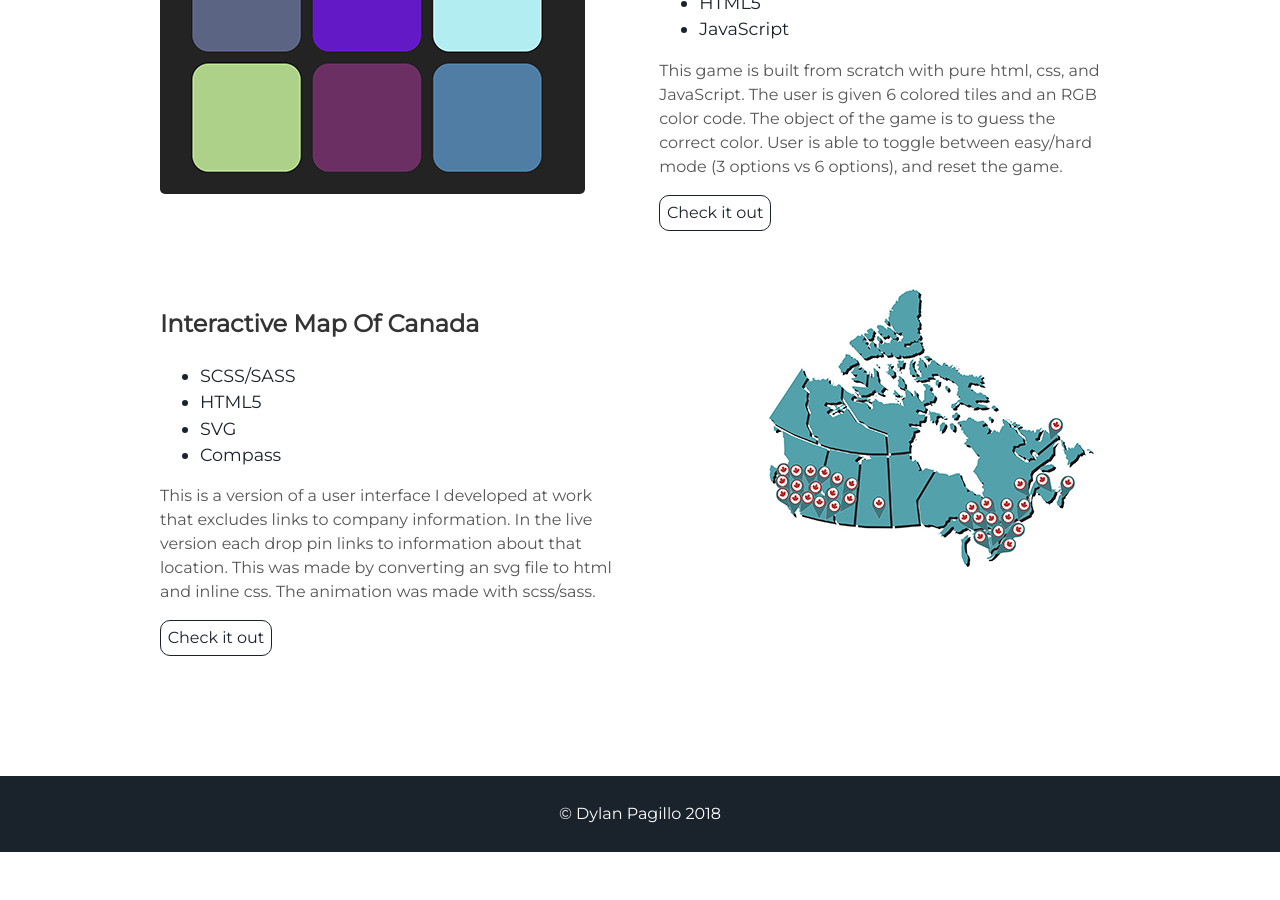
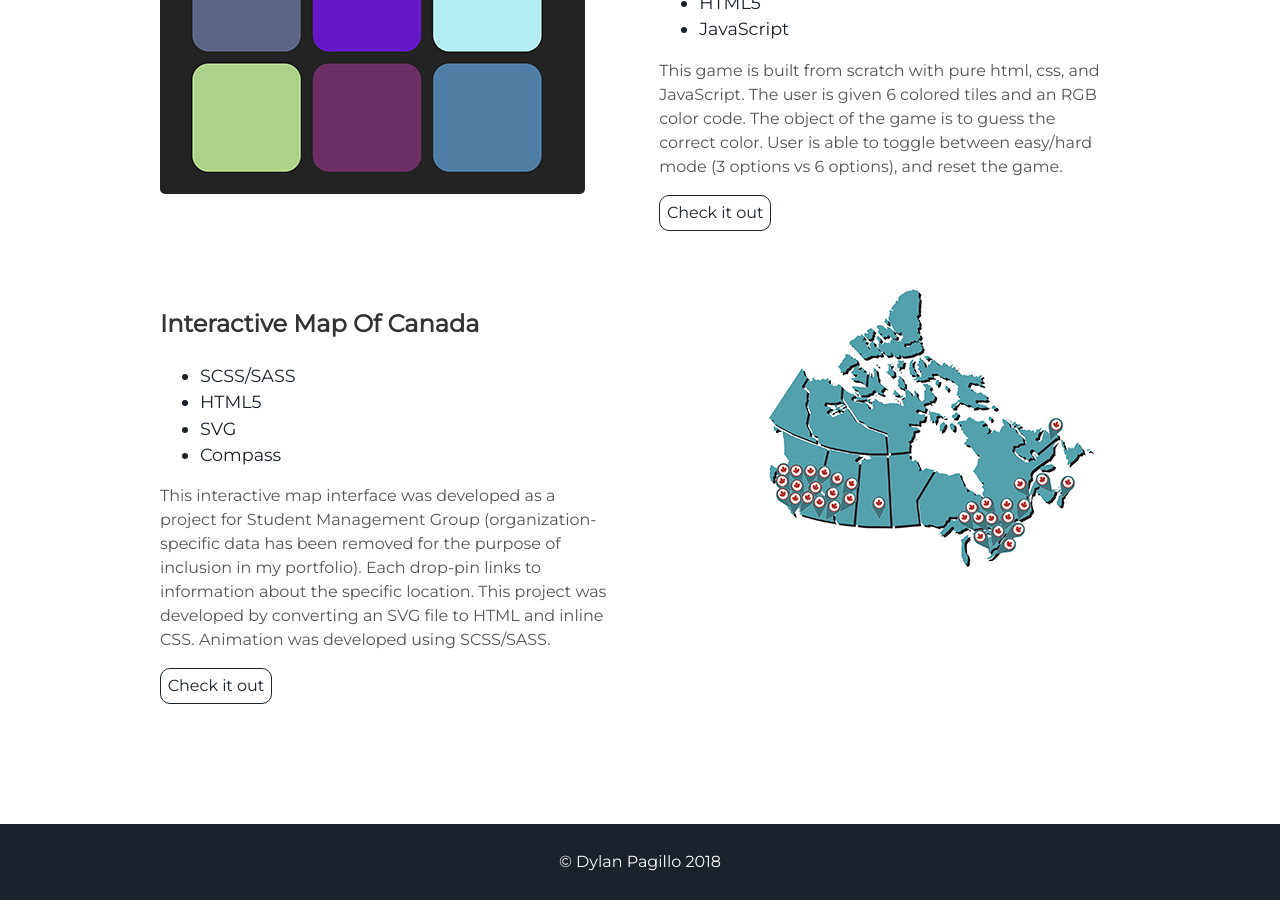
Before and after one commit to DylanNeil/DevPortfolio, a Jekyll site: the page built from index.html, in a window 1280 px wide and 900 px high, scrolled down 2213 px. Built offline with Jekyll 4.4.1, drawn with Linux system fonts in a browser that asks for light colours; before the commit the page ends 3065 px from its top, so only the background shows below that.

Commit message:
Update projects.html

```diff
--- a/_includes/projects.html
+++ b/_includes/projects.html
@@ -49,7 +49,7 @@
       <li> SVG</li>
       <li> Compass</li>
     </ul>
-    <p>This is a version of a user interface I developed at work that excludes links to company information. In the live version each drop pin links to information about that location. This was made by converting an svg file to html and inline css. The animation was made with scss/sass.</p>
+    <p>This interactive map interface was developed as a project for Student Management Group (organization-specific data has been removed for the purpose of inclusion in my portfolio). Each drop-pin links to information about the specific location. This project was developed by converting an SVG file to HTML and inline CSS. Animation was developed using SCSS/SASS. </p>
     <a class="project-link" href="https://codepen.io/DylanNeil/full/xzYgzY/">Check it out</a>
   </div>
 </div>
```
